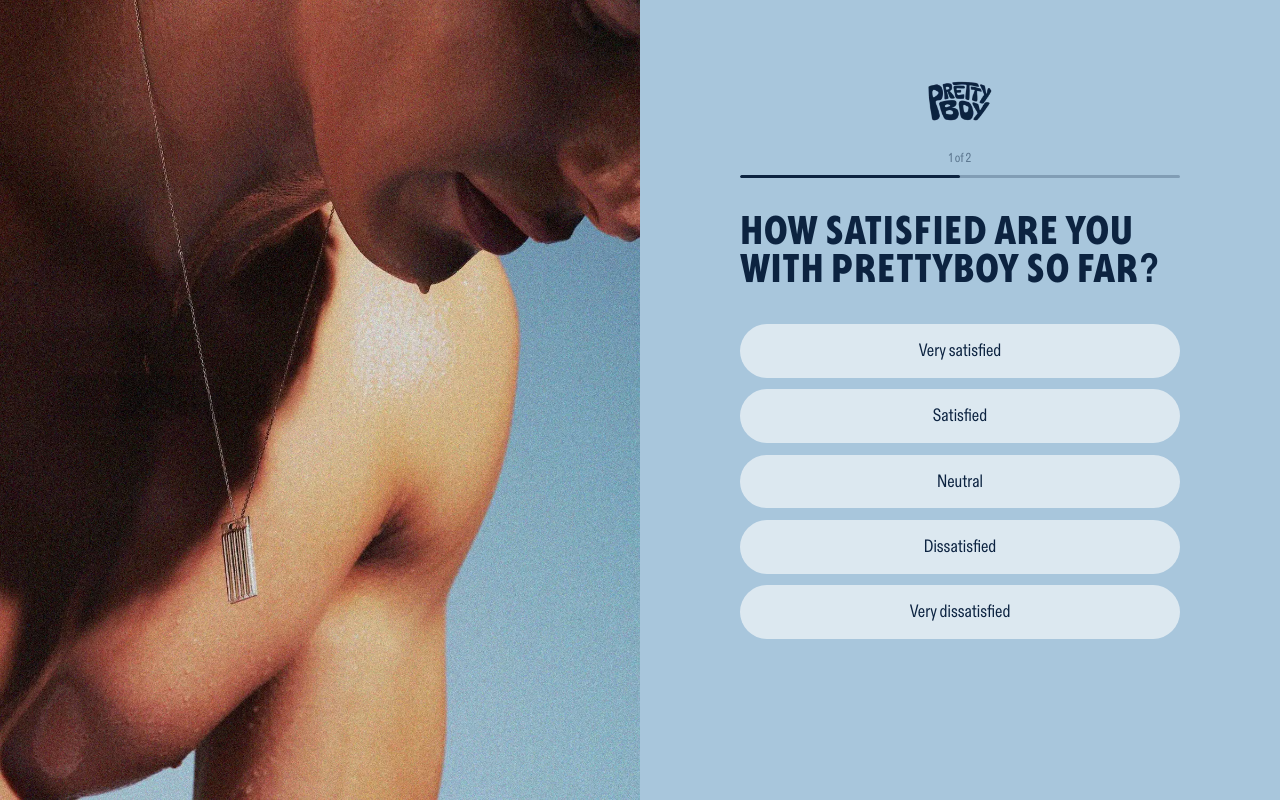
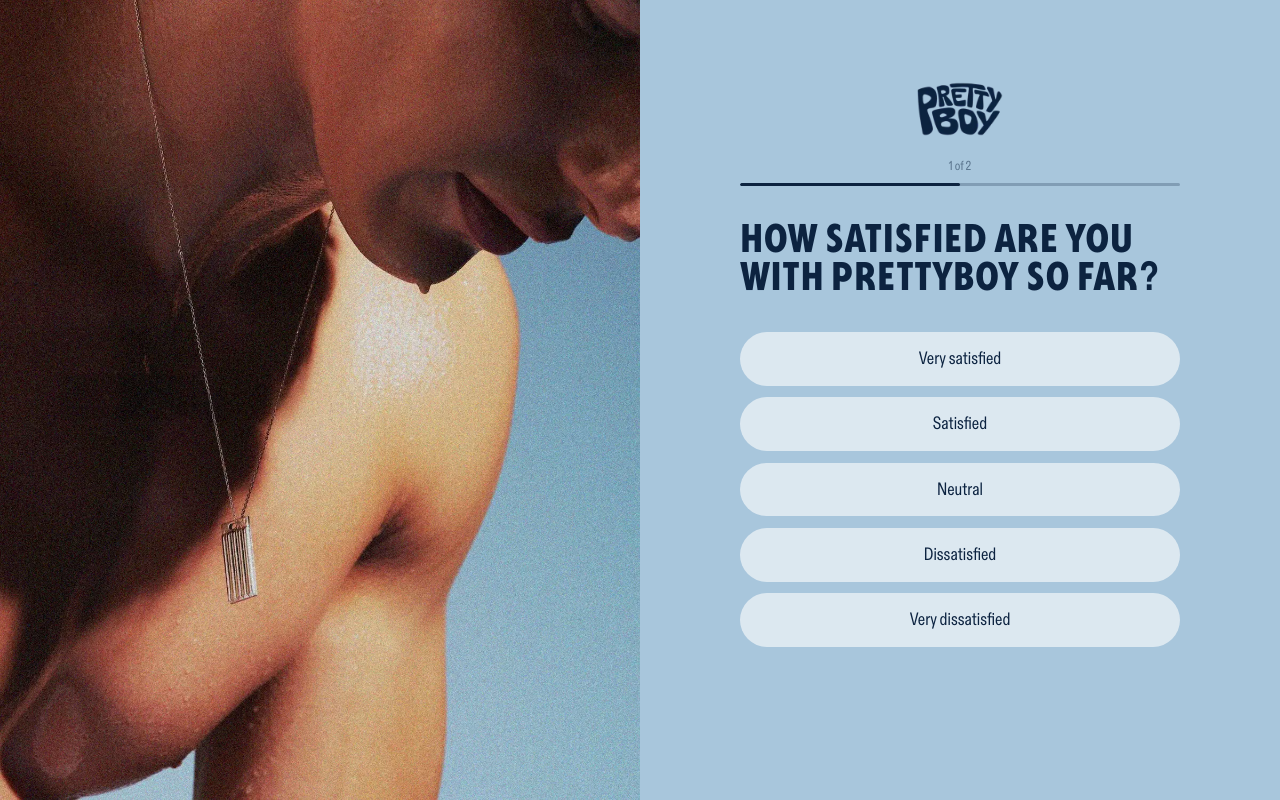
Before and after one commit to AutaraStudio/Pretty-Boy-Surveys, a React (Vite) app: page /subscription in a window 1280 px wide. Built offline with nearby package versions, Linux system fonts and the light colour scheme; the HTML template or start-up script is replaced by a standard one.

Commit message:
Update SubscriptionSurvey.css

```diff
--- a/src/pages/SubscriptionSurvey/SubscriptionSurvey.css
+++ b/src/pages/SubscriptionSurvey/SubscriptionSurvey.css
@@ -96,7 +96,7 @@
 /* Logo */
 .sub-survey .survey-logo-wrapper {
   width: 100%;
-  max-width: 440px;
+  max-width: 540px;
   flex-shrink: 0;
   display: flex;
   justify-content: center;
@@ -104,7 +104,7 @@
 
 .sub-survey .survey-logo {
   display: block;
-  width: clamp(60px, 6vw, 90px);
+  width: clamp(80px, 8vw, 120px);
   height: auto;
 }
 
```
